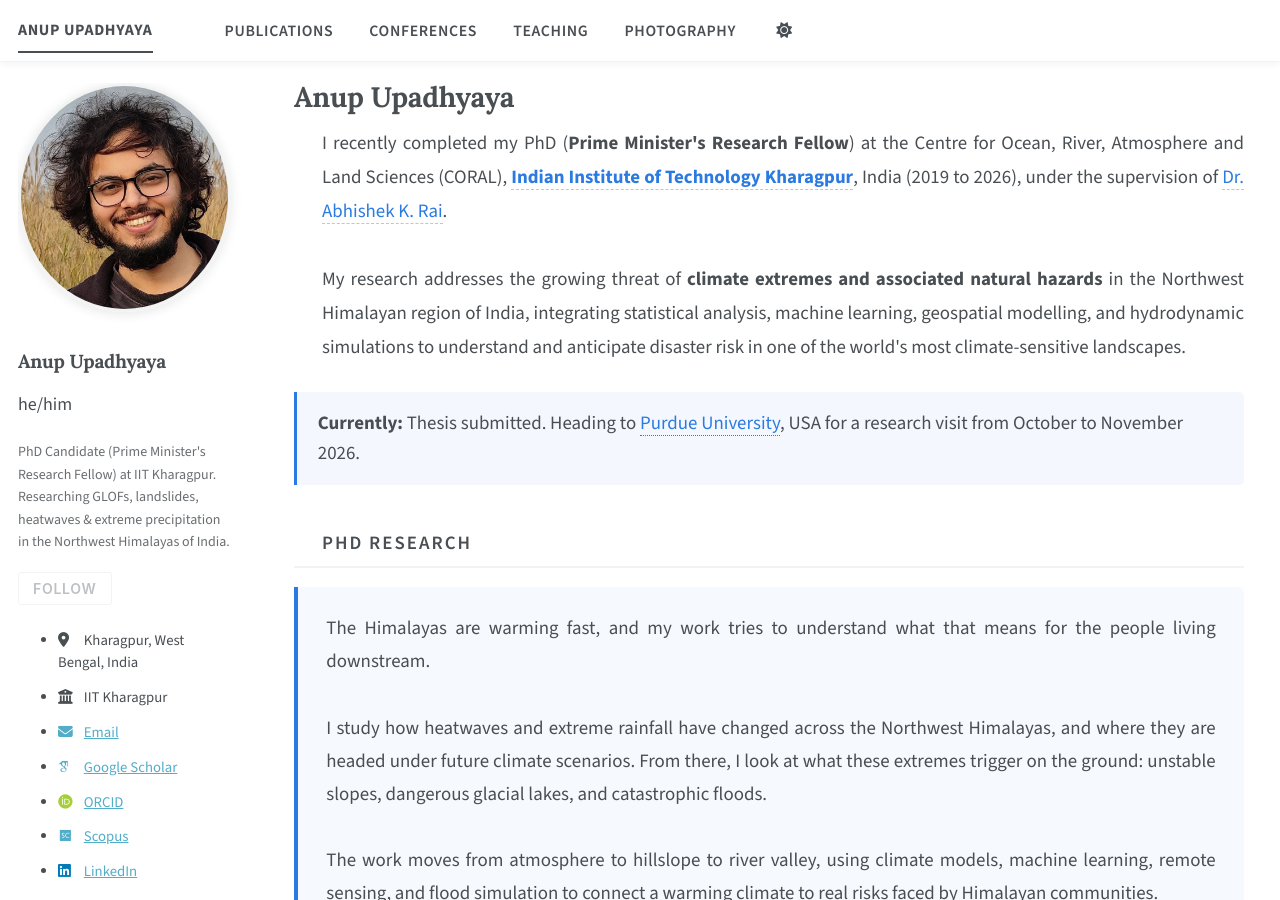
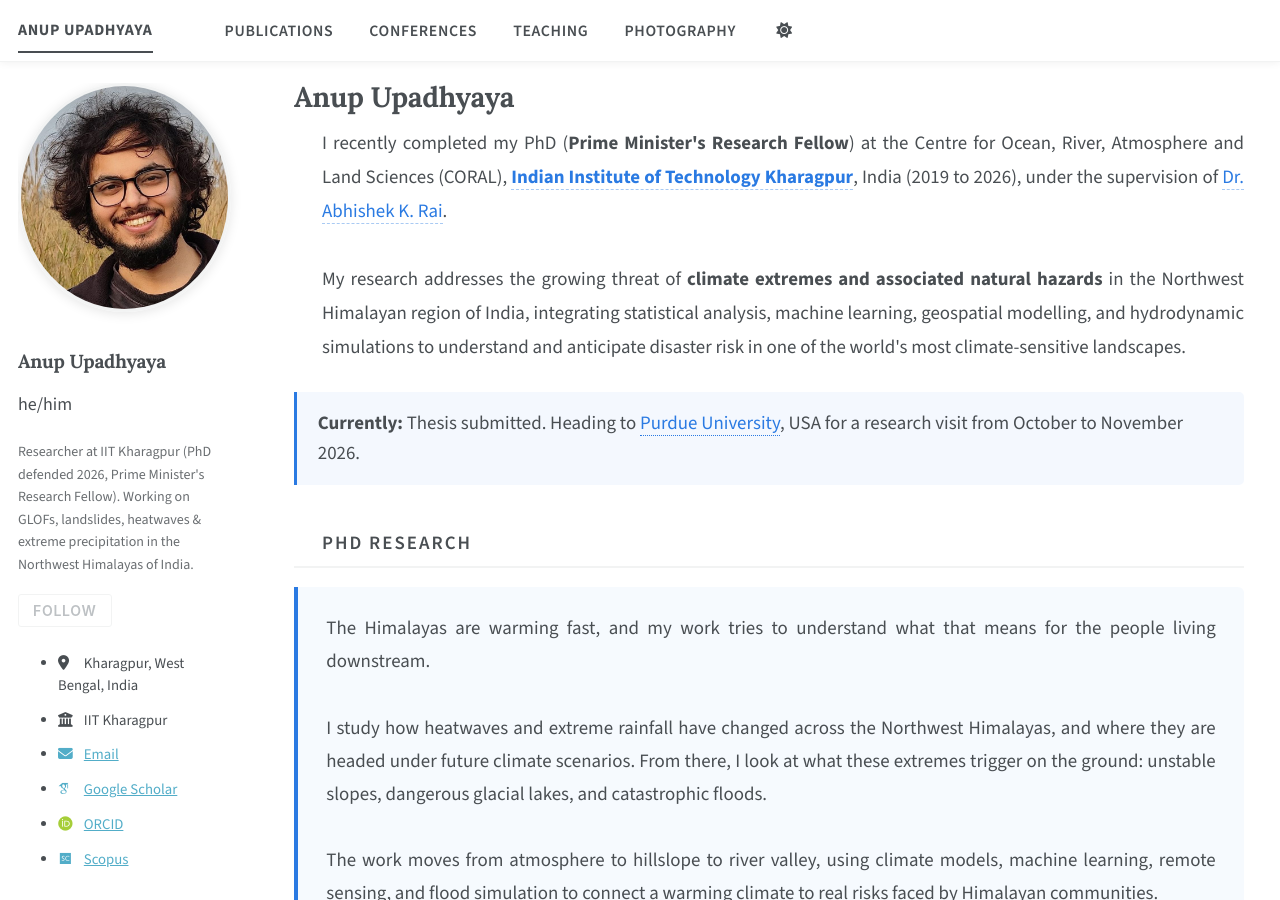
Before and after one commit to anupupadhyaya/anupupadhyaya.github.io, a Jekyll site: the page built from _pages/about.md, in a window 1280 px wide and 900 px high. Built offline with Jekyll 4.4.1, drawn with Linux system fonts in a browser that asks for light colours; some web fonts are replaced; a script bundle is joined from its source files by our own code; library files that are not in the unit come from our copies.

Commit message:
Update _config.yml

```diff
--- a/_config.yml
+++ b/_config.yml
@@ -4,7 +4,7 @@
 title                    : "Anup Upadhyaya"
 title_separator          : "-"
 name                     : &name "Anup Upadhyaya"
-description              : &description "PhD Candidate | Climate Extremes | GLOFs | Landslides | IIT Kharagpur"
+description              : &description "Climate Extremes | GLOFs | Landslides | IIT Kharagpur"
 url                      : https://anupupadhyaya.github.io
 baseurl                  : ""
 repository               : "anupupadhyaya/anupupadhyaya.github.io"
@@ -14,7 +14,7 @@
   avatar           : "profile.jpg"
   name             : "Anup Upadhyaya"
   pronouns         : "he/him"
-  bio              : "PhD Candidate (Prime Minister's Research Fellow) at IIT Kharagpur. Researching GLOFs, landslides, heatwaves & extreme precipitation in the Northwest Himalayas of India."
+  bio              : "Researcher at IIT Kharagpur (PhD defended 2026, Prime Minister's Research Fellow). Working on GLOFs, landslides, heatwaves & extreme precipitation in the Northwest Himalayas of India."
   location         : "Kharagpur, West Bengal, India"
   employer         : "IIT Kharagpur"
   uri              :
```
